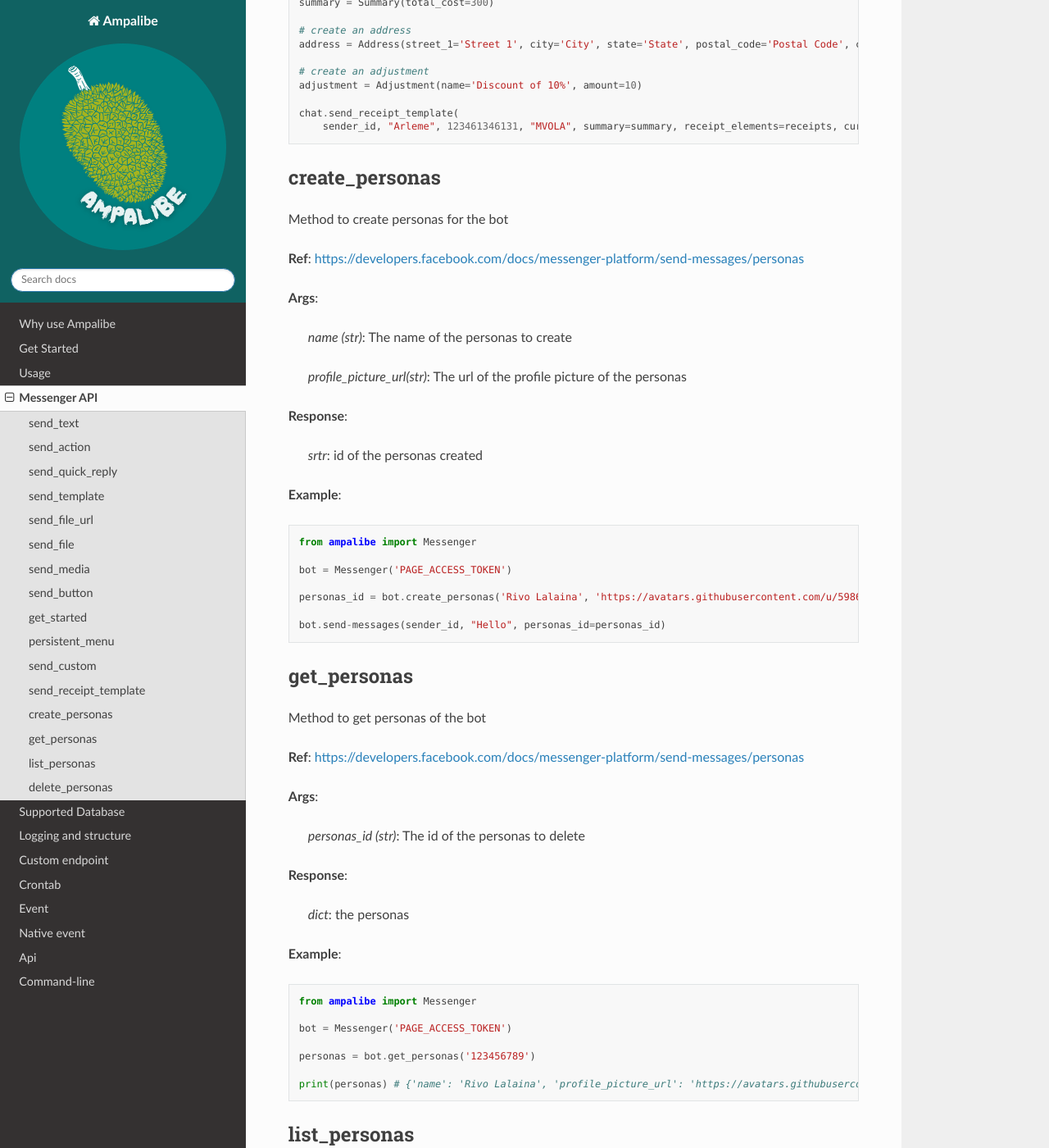
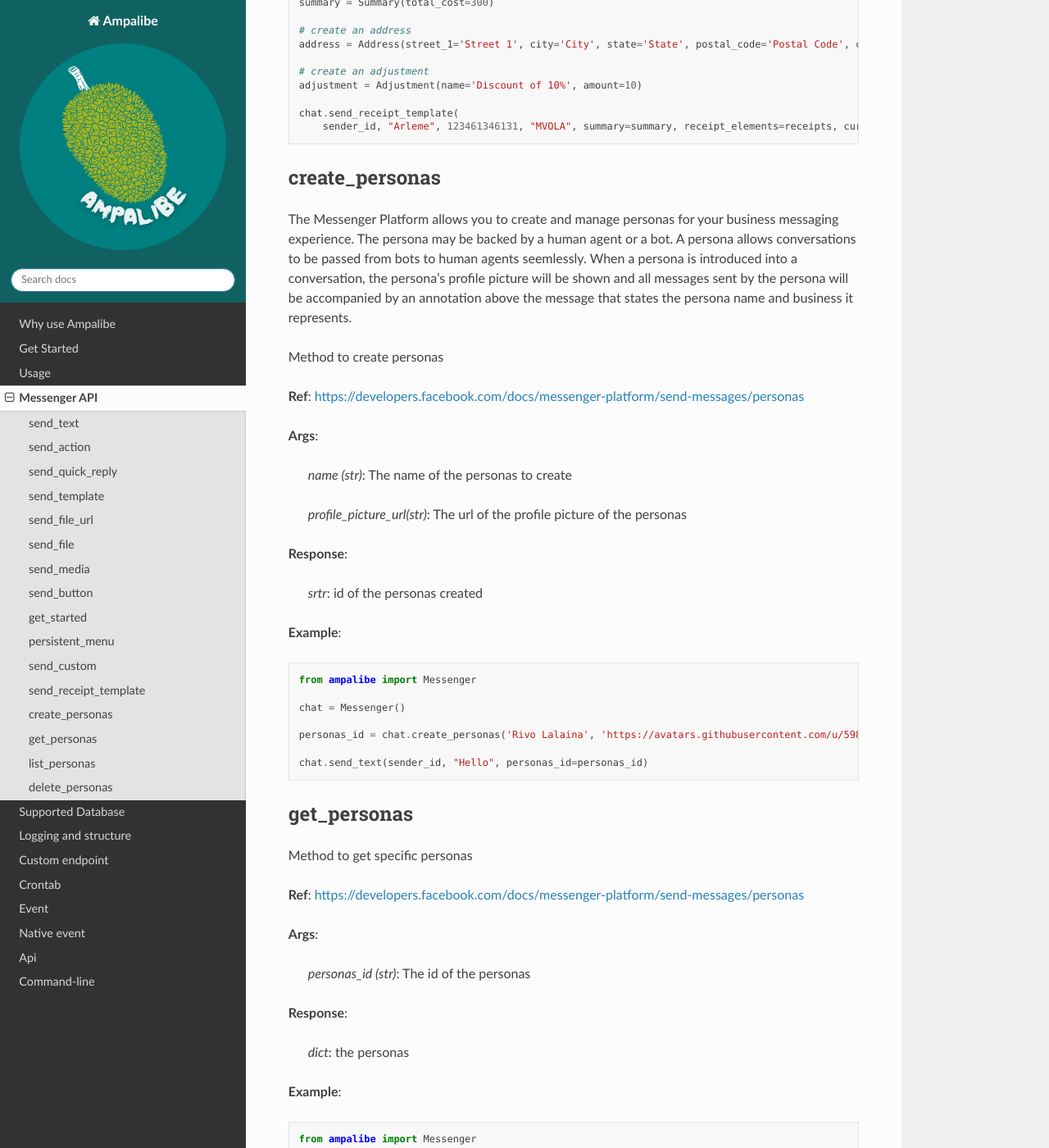
Before and after one commit to iTeam-S/Ampalibe, a Sphinx documentation site: the page built from docs/source/messenger.rst, in a window 1280 px wide and 1400 px high, scrolled down 9437 px. Shown: the whole window at 82% size. Built offline with Sphinx 7.4.7 and the Read the Docs theme 2.0.0, drawn with Linux system fonts in a browser that asks for light colours; some of the changed text lies outside the part shown.

Commit message:
[IMP] Improve doc for personas & native event

```diff
--- a/docs/source/messenger.rst
+++ b/docs/source/messenger.rst
@@ -444,9 +444,13 @@
         sender_id, "Arleme", 123461346131, "MVOLA", summary=summary, receipt_elements=receipts, currency='MGA', address=address, adjustments=[adjustment])
 
 create_personas
-____________
+_________________
 
-Method to create personas for the bot
+The Messenger Platform allows you to create and manage personas for your business messaging experience. The persona may be backed by a human agent or a bot. A persona allows conversations to be passed from bots to human agents seemlessly.
+When a persona is introduced into a conversation, the persona's profile picture will be shown and all messages sent by the persona will be accompanied by an annotation above the message that states the persona name and business it represents.
+
+
+Method to create personas
 
 **Ref**:  https://developers.facebook.com/docs/messenger-platform/send-messages/personas
 
@@ -466,22 +470,23 @@
 
     from ampalibe import Messenger
 
-    bot = Messenger('PAGE_ACCESS_TOKEN')
+    chat = Messenger()
 
-    personas_id = bot.create_personas('Rivo Lalaina', 'https://avatars.githubusercontent.com/u/59861055?v=4')
+    personas_id = chat.create_personas('Rivo Lalaina', 'https://avatars.githubusercontent.com/u/59861055?v=4')
 
-    bot.send-messages(sender_id, "Hello", personas_id=personas_id)
+    chat.send_text(sender_id, "Hello", personas_id=personas_id)
+
 
 get_personas
-____________
+_____________
 
-Method to get personas of the bot
+Method to get specific personas
 
 **Ref**:  https://developers.facebook.com/docs/messenger-platform/send-messages/personas
 
 **Args**:
 
-    *personas_id (str)*: The id of the personas to delete
+    *personas_id (str)*: The id of the personas
 
 **Response**:
 
@@ -493,17 +498,17 @@
 
     from ampalibe import Messenger
 
-    bot = Messenger('PAGE_ACCESS_TOKEN')
+    chat = Messenger()
 
-    personas = bot.get_personas('123456789')
+    personas = chat.get_personas('123456789')
 
     print(personas) # {'name': 'Rivo Lalaina', 'profile_picture_url': 'https://avatars.githubusercontent.com/u/59861055?v=4', 'id': '123456789'}
 
 
 list_personas
-____________
+_______________
 
-Method to get the list of personas*
+Method to get the list of personas
 
 **Ref**:  https://developers.facebook.com/docs/messenger-platform/send-messages/personas
 
@@ -519,14 +524,15 @@
 
     from ampalibe import Messenger
 
-    bot = Messenger('PAGE_ACCESS_TOKEN')
+    chat = Messenger()
 
-    list_personas = bot.list_personas() # return list of dict
+    list_personas = chat.list_personas() # return list of dict
 
-    print(list_personas) # [{'name': 'Rivo Lalaina', 'profile_picture_url': 'https://avatars.githubusercontent.com/u/59861055?v=4', 'id': '100000000000000'}]
+    print(list_personas) # [{'name': 'Rivo Lalaina', 'profile_picture_url': 'https://avatars.githubusercontent.com/u/59861055?v=4', 'id': '123456789'}]
+
 
 delete_personas
-____________
+________________
 
 Method to delete personas
 
@@ -543,6 +549,6 @@
 
     from ampalibe import Messenger
 
-    bot = Messenger('PAGE_ACCESS_TOKEN')
+    chat = Messenger()
 
-    bot.delete_personas('100000000000000')
+    chat.delete_personas('123456789')
--- a/docs/source/more.rst
+++ b/docs/source/more.rst
@@ -345,7 +345,7 @@
 
 Since v1.1.6+
 You can now add event like `before_receive`  and `after_receive`
-in ampalibe as decorator to execute a function before or afer a received message
+in ampalibe as decorator to execute a function before or after a received message
 
 
 .. code-block:: python
@@ -390,9 +390,8 @@
         return True
 
     @ampalibe.after_receive()
-    def before_process(sender_id, **ext):
+    def after_process(sender_id, **ext):
         chat.send_action(sender_id, Action.typing_off)
-        return True
 
     @ampalibe.command("/")
     def main(sender_id, **ext):
```
Also changed, not shown: other parts of docs/source/messenger.rst (+1 -1 lines).
